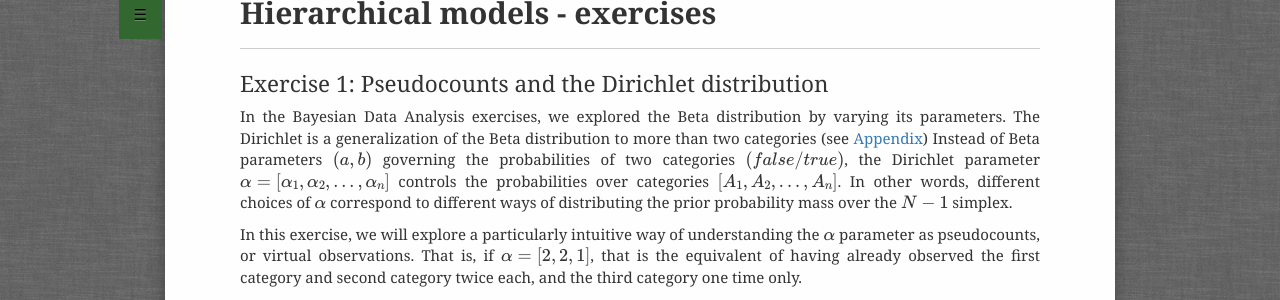
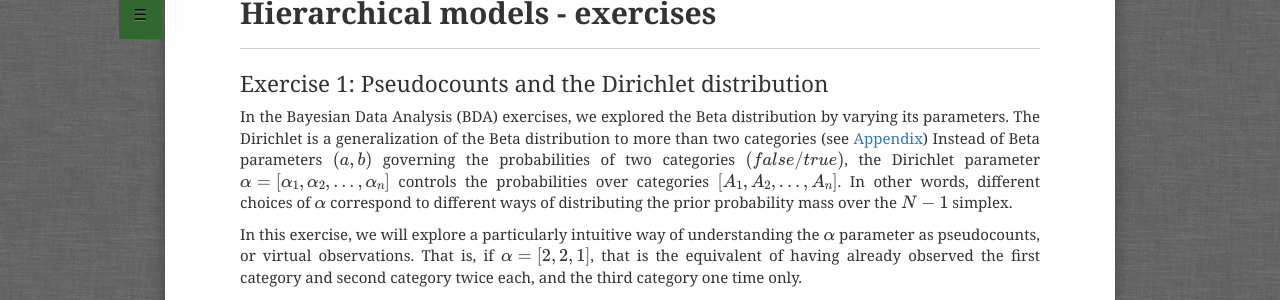
Before and after one commit to probmods/probmods2, a Jekyll site: the page built from exercises/hierarchical-models.md, in a window 1280 px wide and 900 px high. Shown: the part 124-424 px from the top of the window. Built offline with Jekyll 4.4.1, drawn with Linux system fonts in a browser that asks for light colours; formulas are drawn with MathJax 3; a script that is not in the unit is left out; some of the changed text lies outside the part shown.

Commit message:
Some clarifications on hierarchical models exercises, for students who skipped the BDA chapter

```diff
--- a/exercises/hierarchical-models.md
+++ b/exercises/hierarchical-models.md
@@ -6,7 +6,7 @@
 
 ## Exercise 1: Pseudocounts and the Dirichlet distribution
 
-In the Bayesian Data Analysis exercises, we explored the Beta distribution by varying its parameters.
+In the Bayesian Data Analysis (BDA) exercises, we explored the Beta distribution by varying its parameters.
 The Dirichlet is a generalization of the Beta distribution to more than two categories
 (see [Appendix](http://probmods.org/chapters/appendix-useful-distributions.html))
 Instead of Beta parameters $$(a, b)$$ governing the probabilities of two categories $$(false/true)$$,
```
Also changed, not shown: other parts of exercises/hierarchical-models.md (+1 -1 lines).
